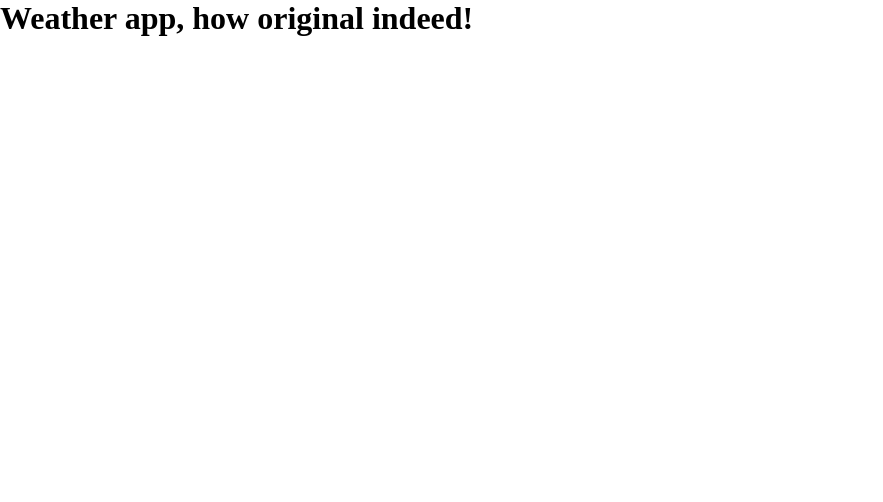
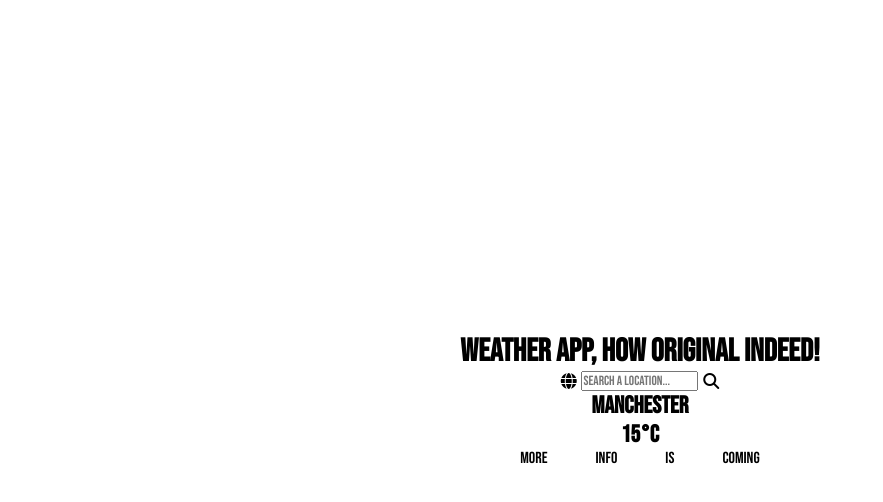
Before and after one commit to wumpfroot/your-basic-weather-app, a website built with Vite: page index.html in a window 1280 px wide. Shown: the whole page, without its empty margins (0-883 px from the left). Built offline with nearby package versions, Linux system fonts and the light colour scheme.

Commit message:
Starting code with boilerplate text

```diff
--- a/index.html
+++ b/index.html
@@ -10,7 +10,27 @@
 	<body>
 		<div class="container">
 			<h1>Weather app, how original indeed!</h1>
+			<div class="search-container">
+				<i class="fa-solid fa-globe"></i>
+				<input type="text" placeholder="Search a location..." />
+				<i class="fa-solid fa-magnifying-glass"></i>
+			</div>
+			<main>
+				<div class="weather-info">
+					<div class="location-temp">
+						<h2>Manchester</h2>
+						<h2>15°C</h2>
+					</div>
+					<div class="additional-info">
+						<p>more</p>
+						<p>info</p>
+						<p>is</p>
+						<p>coming</p>
+					</div>
+				</div>
+			</main>
 		</div>
 		<script type="module" src="/script.js"></script>
+		<script src="https://kit.fontawesome.com/9b983f2ff0.js" crossorigin="anonymous"></script>
 	</body>
 </html>
--- a/style.css
+++ b/style.css
@@ -1,3 +1,6 @@
+/* font import */
+@import url("https://fonts.googleapis.com/css2?family=Bebas+Neue&display=swap");
+
 /* css reset */
 
 /* makes sizing simpler */
@@ -14,6 +17,7 @@
 * {
 	margin: 0;
 	padding: 0;
+	font-family: "Bebas Neue", sans-serif;
 }
 
 /* dark mode user-agent-styles */
@@ -26,6 +30,8 @@ html {
 
 body {
 	min-height: 100vh;
+	display: grid;
+	place-content: center;
 }
 
 /* responsive images/videos */
@@ -36,3 +42,31 @@ video {
 	display: block;
 	max-width: 100%;
 }
+
+/* main styles */
+
+.container {
+	margin-inline: 0.4rem;
+}
+
+.search-container {
+	display: flex;
+	justify-content: center;
+	align-items: center;
+	gap: 0.3rem;
+}
+
+.weather-info {
+	display: flex;
+	flex-direction: column;
+	align-items: center;
+}
+
+.location-temp {
+	text-align: center;
+}
+
+.additional-info {
+	display: flex;
+	gap: 3rem;
+}
```
